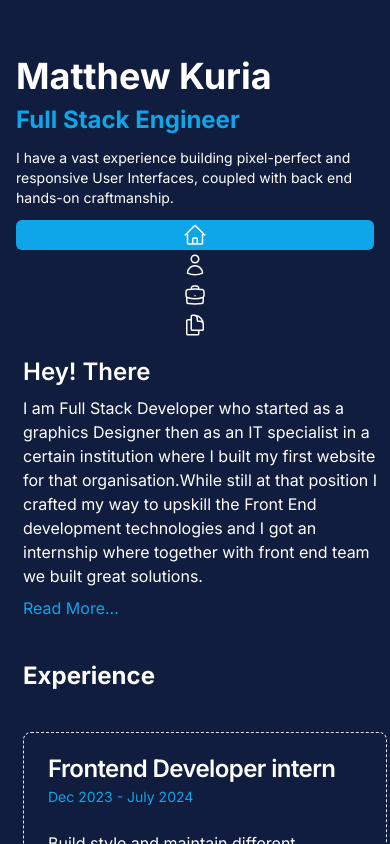
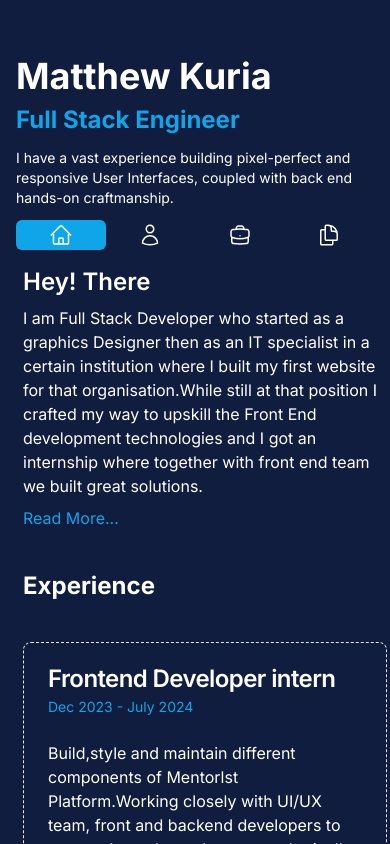
Before and after one commit to matthewkuria/myportifolio, a Next.js app: page / in a window 390 px wide. Shown: the top 844 px of the page. Built offline with nearby package versions, Linux system fonts and the light colour scheme.

Commit message:
Fix the mobile navbar icons

```diff
--- a/app/ui/home/sidebar.tsx
+++ b/app/ui/home/sidebar.tsx
@@ -10,7 +10,9 @@ export default function SideBar() {
                     coupled with back end hands-on craftmanship.
                 </p>
             </div>
-            <NavLinks />
+            <div className=" NAV_LINKS flex md:flex-col">
+                 <NavLinks />
+            </div>
         </main>
 
     )
```
Also changed, not shown: app/ui/home/nav-links.tsx (+5 -5 lines).
